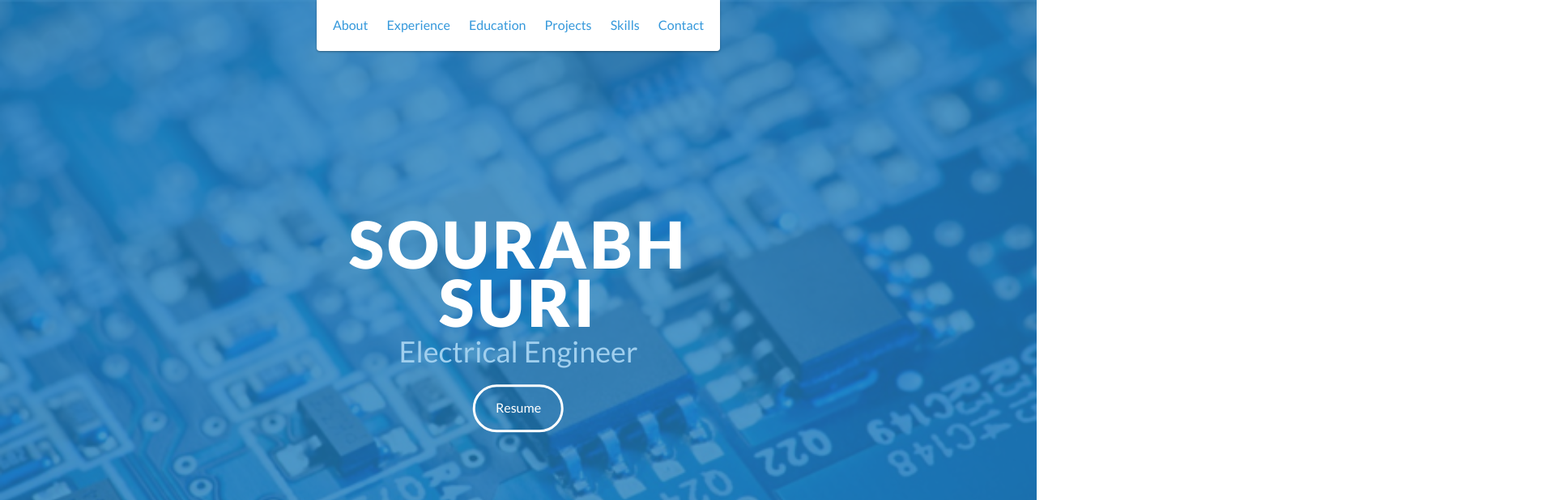
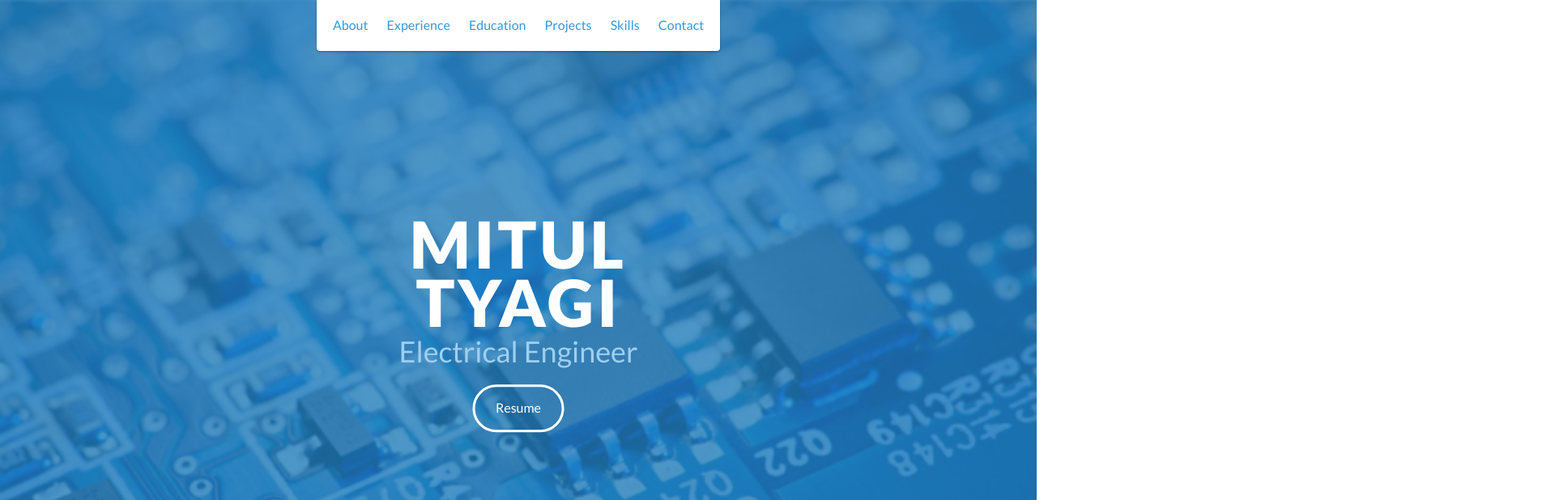
Before and after one commit to mitulty/mitulty.github.io, a plain HTML site: page index.html in a window 1280 px wide. Shown: the top 618 px of the page at 81% size, 1920 px wide, since content can reach past the window. Drawn offline with nearby package versions, Linux system fonts and the light colour scheme.

Commit message:
image upload

```diff
--- a/index.html
+++ b/index.html
@@ -49,7 +49,7 @@
 
     <div id="lead">
         <div id="lead-content">
-            <h1>Sourabh<br>Suri</h1>
+            <h1>Mitul<br>Tyagi</h1>
             <h2>Electrical Engineer</h2>
             <a href="https://drive.google.com/file/d/1rGpew7jZ89hn_XZU57Uvo-eZHglxsZTv/view?usp=sharing" class="btn-rounded-white">Resume</a>
         </div>
```
Also changed, not shown: images/my1.jpg.
